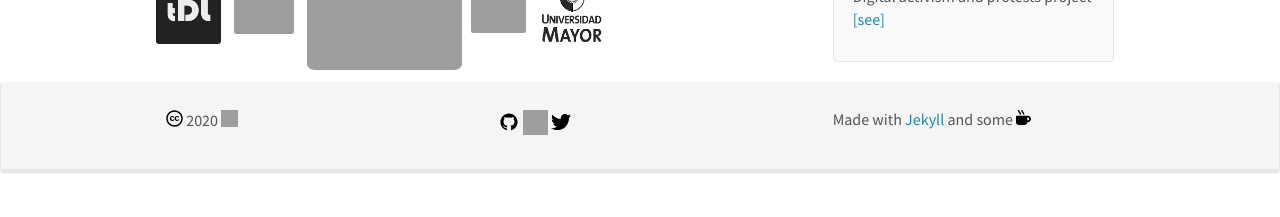
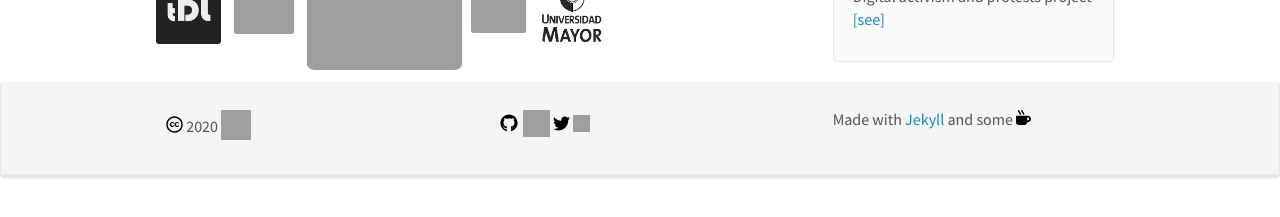
Before and after one commit to training-datalab/old-training-datalab.com, a Jekyll site: the page built from _pages/home.md, in a window 1280 px wide. Shown: the part 467-684 px from the top of the page. Built offline with Jekyll 4.4.1, drawn with Linux system fonts in a browser that asks for light colours; nearby versions of some CDN libraries.

Commit message:
Update footer.html

```diff
--- a/_includes/footer.html
+++ b/_includes/footer.html
@@ -3,10 +3,10 @@
 	<div class="container-fluid">
 	  <div class="row">
 		<div class="col-sm-4">
-		  <img src="{{ site.url }}{{ site.baseurl }}/images/svg/creative-commons-brands.svg" alt="Creative Commons" height="17" width="17" /> 2020 <img src="{{ site.url }}{{ site.baseurl }}/images/svg/training-data-lab.svg" alt="Training Data Lab" height="17" width="17" />
+		  <img src="{{ site.url }}{{ site.baseurl }}/images/svg/creative-commons-brands.svg" alt="Creative Commons" height="17" width="17" /> 2020 <img src="{{ site.url }}{{ site.baseurl }}/images/svg/training-data-lab.svg" alt="Training Data Lab" height="30" width="30" />
 		</div>
 		<div class="col-sm-4">
-		  <a href="https://github.com/training-datalab" target="_blank"><img src="{{ site.url }}{{ site.baseurl }}/images/svg/github.svg" alt="GitHub" height="20" width="20" /></a> <a href="https://zenodo.org/communities/tdl" target="_blank"><img src="{{ site.url }}{{ site.baseurl }}/images/svg/zenodo.svg" alt="Zenodo" height="25" width="25" /></a> <a href="https://twitter.com/tDataLab" target="_blank"><img src="{{ site.url }}{{ site.baseurl }}/images/svg/twitter.svg" alt="Twitter" height="20" width="20" /></a>
+		  <a href="https://github.com/training-datalab" target="_blank"><img src="{{ site.url }}{{ site.baseurl }}/images/svg/github.svg" alt="GitHub" height="20" width="20" /></a> <a href="https://zenodo.org/communities/tdl" target="_blank"><img src="{{ site.url }}{{ site.baseurl }}/images/svg/zenodo.svg" alt="Zenodo" height="27" width="27" /></a> <a href="https://twitter.com/tDataLab" target="_blank"><img src="{{ site.url }}{{ site.baseurl }}/images/svg/twitter.svg" alt="Twitter" height="17" width="17" /></a> <a href="https://www.buymeacoffee.com/tdatalab" target="_blank"><img src="{{ site.url }}{{ site.baseurl }}/images/svg/bmc-logo.svg" alt="Buy me a coffee" height="17" width="17" /></a>
 		</div>
 		<div class="col-sm-4">
 		  Made with <a href="https://jekyllrb.com" target="_blank">Jekyll</a> and some <img src="{{ site.url }}{{ site.baseurl }}/images/svg/mug-hot-solid.svg" alt="coffee" height="15" width="15" />
```
